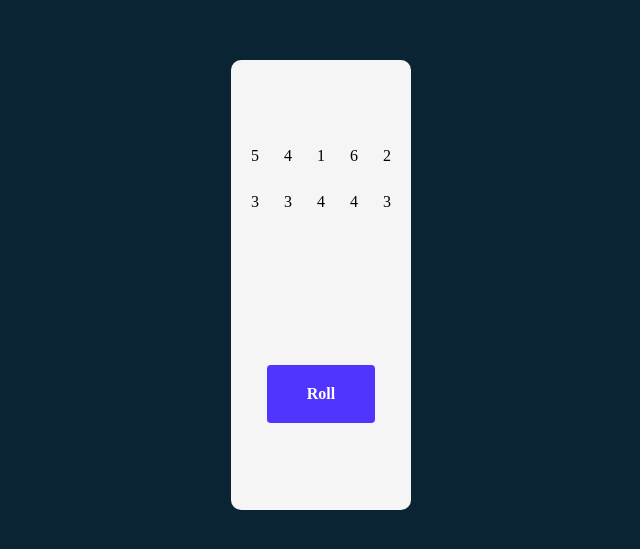
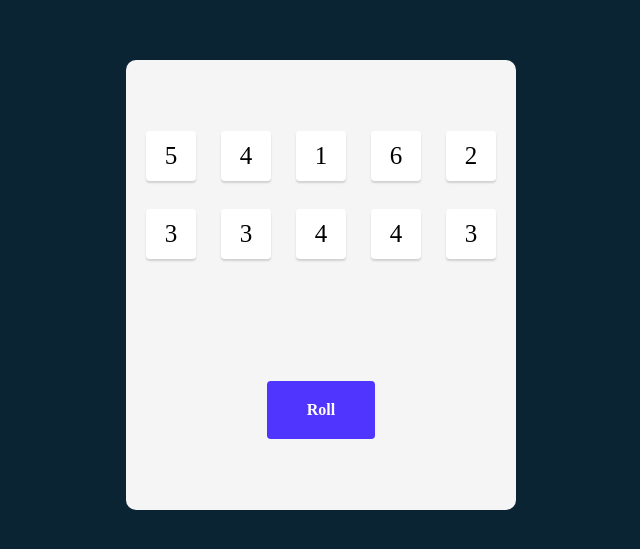
Before and after one commit to Simone-Carriero/tenzies, a React (Vite) app: page / in a window 1280 px wide. Shown: the part 115-664 px from the top of the page, without its empty margins (319-959 px from the left). Built offline with nearby package versions, Linux system fonts and the light colour scheme.

Commit message:
Add Die style and check if isHeld prop is true

```diff
--- a/src/components/Die/Die.css
+++ b/src/components/Die/Die.css
@@ -0,0 +1,16 @@
+.die {
+  width: 5rem;
+  height: 5rem;
+  display: flex;
+  justify-content: center;
+  align-items: center;
+  font-size: 2.5rem;
+  background-color: #ffffff;
+  box-shadow: 0px 2px 2px rgba(0, 0, 0, 0.15);
+  border-radius: 3.81277px;
+  cursor: pointer;
+}
+
+.die--selected {
+  background-color: #59e391;
+}
--- a/src/components/Die/Die.jsx
+++ b/src/components/Die/Die.jsx
@@ -2,7 +2,9 @@ import React from 'react';
 import './Die.css';
 
 const Die = ({ value, isHeld, holdDice }) => {
-  return <div onClick={holdDice}>{value}</div>;
+  return <div className={`die ${isHeld && 'die--selected'}`} onClick={holdDice}>
+  {value}
+  </div>;
 };
 
 export default Die;
```
